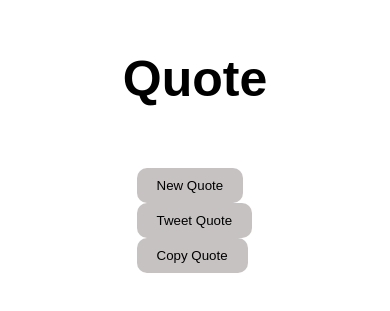
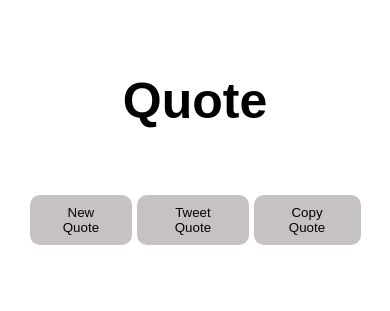
Before and after one commit to Yasho321/Master-jii-1--Random-Quote-Generator, a plain HTML site: page index.html in a window 390 px wide. Shown: the part 261-572 px from the top of the page. Drawn offline with Linux system fonts and the light colour scheme; no server answers.

Commit message:
made responsive

```diff
--- a/style.css
+++ b/style.css
@@ -45,3 +45,14 @@ button:hover{
     color: rgb(1, 1, 1);
     transform: scale(1.05);
 }
+@media only screen and (max-width: 1200px) {
+    .container {
+        width: 90%;
+    }
+    .buttons{
+        padding: 5px 10px;
+        border-radius: 5px;
+        display: flex;
+        gap: 5px;
+    }
+}
```
